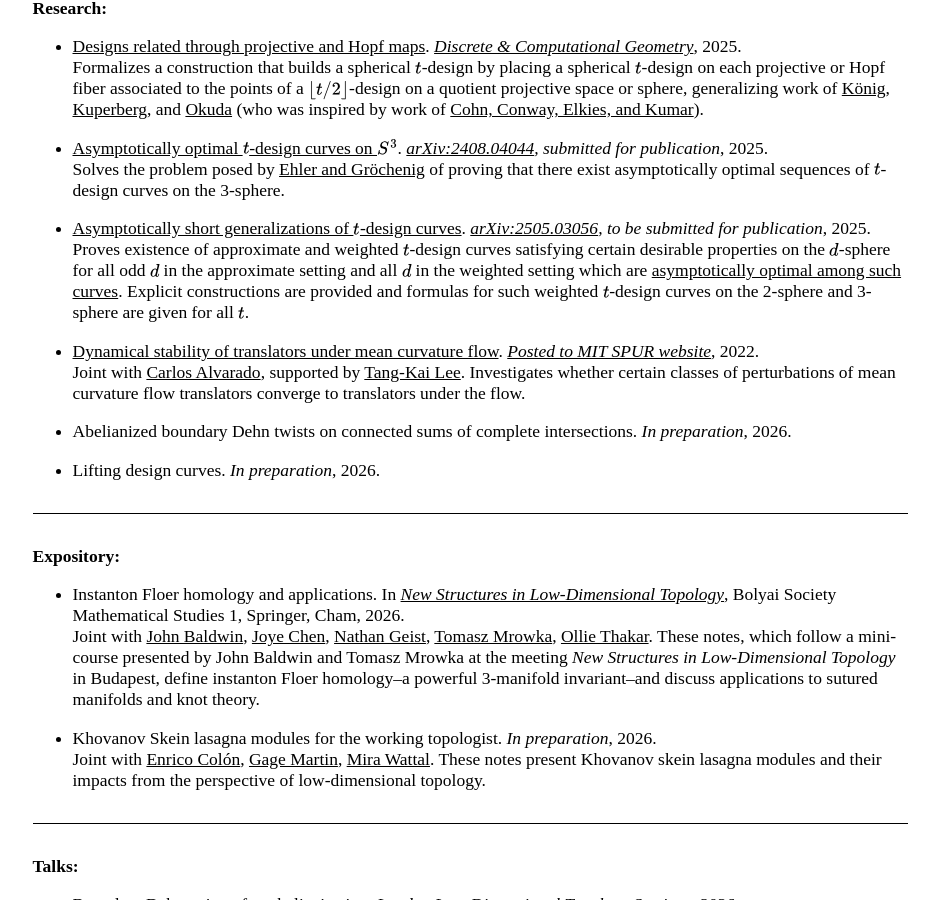
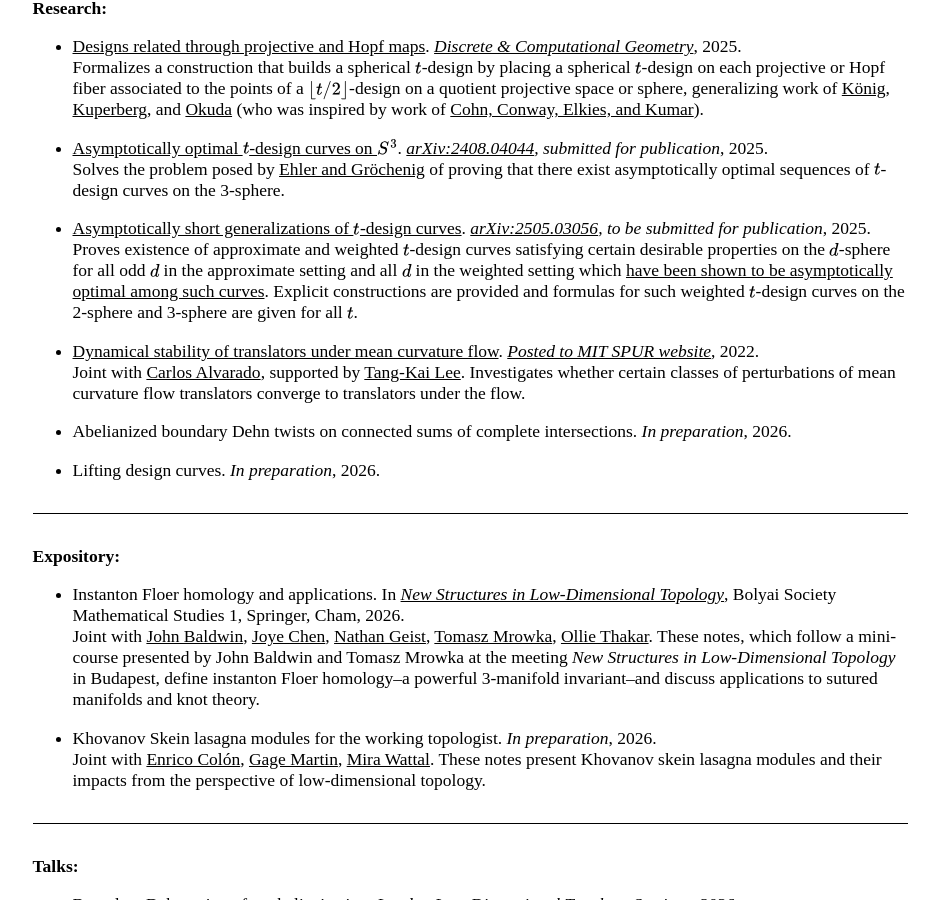
Before and after one commit to AyodejiLindblad/AyodejiLindblad.github.io, a Jekyll site: the page built from index.md, in a window 1280 px wide and 900 px high, scrolled down 638 px. Shown: the whole window, without its empty margins (170-1109 px from the left). Built offline with Jekyll 4.4.1, drawn with Linux system fonts in a browser that asks for light colours; some web fonts are replaced.

Commit message:
Optimal part 2

```diff
--- a/index.md
+++ b/index.md
@@ -45,7 +45,7 @@ I'm a third-year PhD student of [Tom Mrowka](https://math.mit.edu/~mrowka/) at [
     Solves the problem posed by [Ehler and Gröchenig](https://www.cambridge.org/core/journals/forum-of-mathematics-sigma/article/tdesign-curves-and-mobile-sampling-on-the-sphere/3876FD22A0D8BC17B9F2207F53142466) of proving that there exist asymptotically optimal sequences of $t$\-design curves on the 3-sphere.
 
 * [Asymptotically short generalizations of $t$\-design curves](https://arxiv.org/pdf/2505.03056). *[arXiv:2505.03056](https://arxiv.org/abs/2505.03056), to be submitted for publication*, 2025.
-    Proves existence of approximate and weighted $t$-design curves satisfying certain desirable properties on the $d$-sphere for all odd $d$ in the approximate setting and all $d$ in the weighted setting which are [asymptotically optimal among such curves](https://arxiv.org/abs/2601.04119). Explicit constructions are provided and formulas for such weighted $t$\-design curves on the 2-sphere and 3-sphere are given for all $t$.
+    Proves existence of approximate and weighted $t$-design curves satisfying certain desirable properties on the $d$-sphere for all odd $d$ in the approximate setting and all $d$ in the weighted setting which [have been shown to be asymptotically optimal among such curves](https://arxiv.org/abs/2601.04119). Explicit constructions are provided and formulas for such weighted $t$\-design curves on the 2-sphere and 3-sphere are given for all $t$.
 
 * [Dynamical stability of translators under mean curvature flow](https://math.mit.edu/research/undergraduate/spur/documents/2022/Alvarado_Linblad.pdf). *[Posted to MIT SPUR website](https://math.mit.edu/research/undergraduate/spur/past-projects.html)*, 2022.
     Joint with [Carlos Alvarado](https://alvarado-alvarez.github.io/), supported by [Tang-Kai Lee](https://www.math.columbia.edu/~leetk/). Investigates whether certain classes of perturbations of mean curvature flow translators converge to translators under the flow.
```
